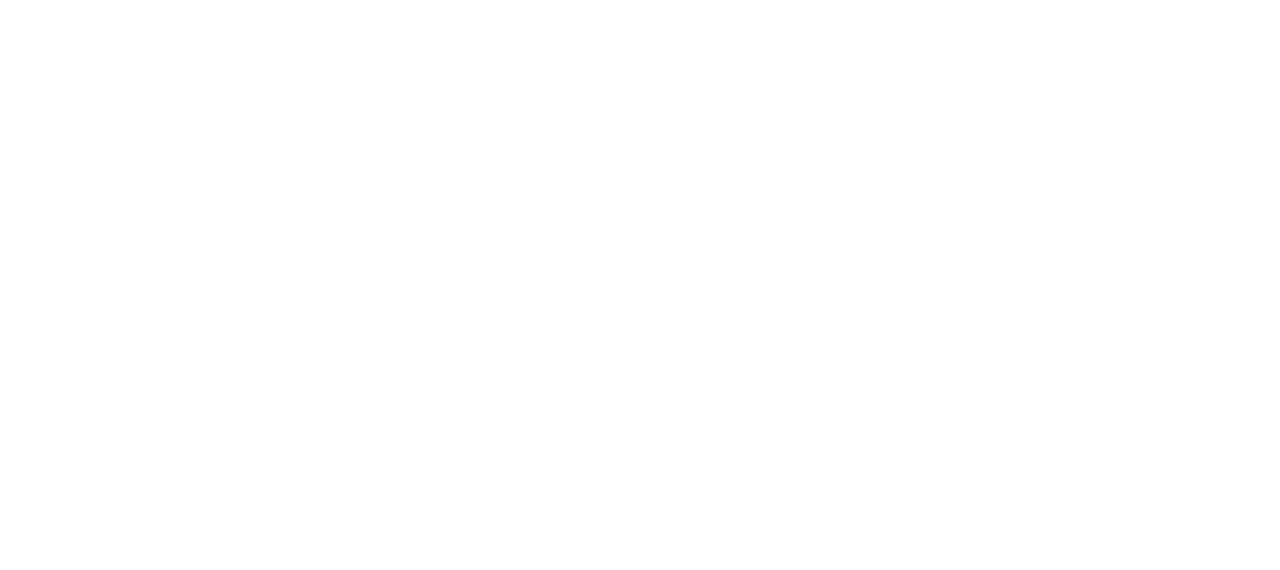
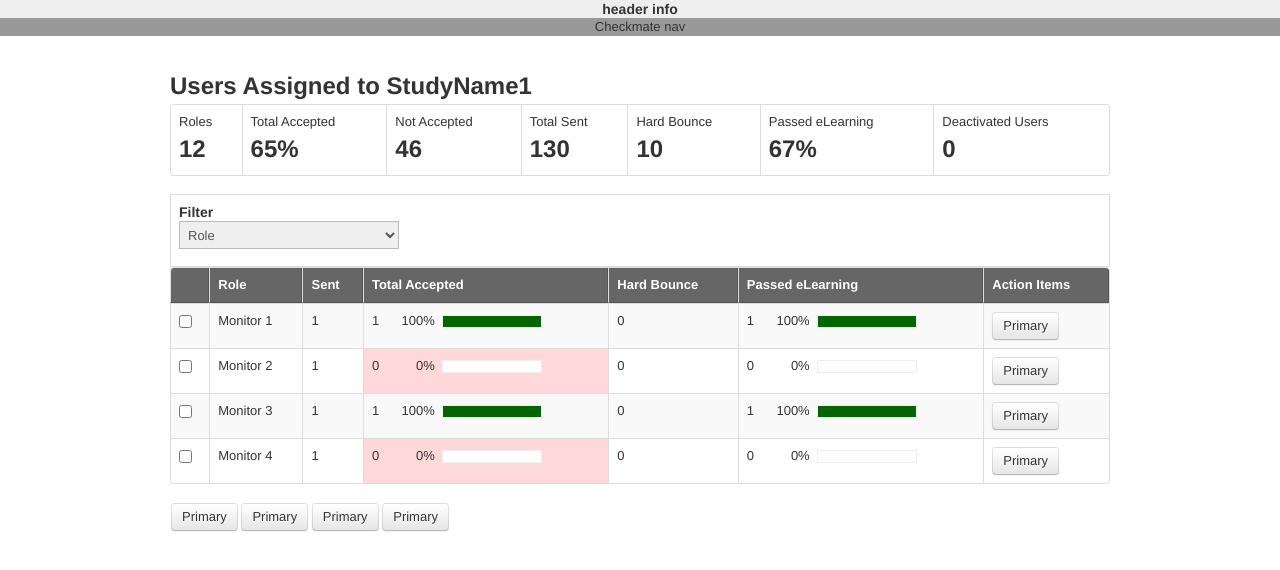
Before and after one commit to jrugilio/ui_boilerplate, a plain HTML site: page index.html in a window 1280 px wide. Drawn offline with Linux system fonts and the light colour scheme.

Commit message:
started the base html and css

```diff
--- /dev/null
+++ b/_index.html
@@ -0,0 +1,37 @@
+<!doctype html>
+<!-- paulirish.com/2008/conditional-stylesheets-vs-css-hacks-answer-neither/ -->
+<!--[if lt IE 7]> <html class="no-js lt-ie9 lt-ie8 lt-ie7" lang="en"> <![endif]-->
+<!--[if IE 7]>    <html class="no-js lt-ie9 lt-ie8" lang="en"> <![endif]-->
+<!--[if IE 8]>    <html class="no-js lt-ie9" lang="en"> <![endif]-->
+<!-- Consider adding a manifest.appcache: h5bp.com/d/Offline -->
+<!--[if gt IE 8]><!--> <html class="no-js" lang="en"> <!--<![endif]-->
+<head>
+	<meta charset="UTF-8">
+	<meta http-equiv="X-UA-Compatible" content="IE=edge,chrome=1">
+
+	<title>UI Prototype</title>
+
+	<meta name="description" content="">
+	<meta name="viewport" content="width=device-width">
+
+	<!-- STYLESHEETS HERE -->
+	<link rel="stylesheet" href="css/bootstrap.css">
+	<link rel="stylesheet" href="css/application.css">
+
+	<!-- NO OTHER JAVSCRIPT IN THE HEAD -->
+	<script src="js/modernizr.js"></script>
+
+</head>
+<body>
+<!-- SITE CONTENT -->
+
+
+<!-- END SITE CONTENT -->
+
+<!-- ALL SITE JAVSCRIPT BELOW THIS LINE -->
+<script src="js/jquery.js"></script>
+<script src="js/bootstrap.js"></script>
+<script src="js/application.js"></script>
+
+</body>
+</html>
--- a/css/application.css
+++ b/css/application.css
@@ -0,0 +1,38 @@
+header {
+	text-align: center;
+	width: 100%;
+	background: #eee;
+}
+
+#checkmate-nav {
+	text-align: center;
+	width: 100%;
+	background: #999;
+	margin-bottom: 32px;
+}
+#filter {
+	border:1px solid #ddd;
+	padding: 8px;
+}
+
+
+thead {
+	background-color: #666;
+	color: #fff;
+	border: none !important;
+}
+
+thead th {
+	border: 1px solid #555;
+}
+
+.pink {
+background-color:#ffd9d9;
+}
+
+span.percents {
+	text-align: right;
+	width: 4em;
+	margin-right: 4px;
+	display: inline-block;
+}
--- a/index.html
+++ b/index.html
@@ -4,13 +4,13 @@
 <!--[if IE 7]>    <html class="no-js lt-ie9 lt-ie8" lang="en"> <![endif]-->
 <!--[if IE 8]>    <html class="no-js lt-ie9" lang="en"> <![endif]-->
 <!-- Consider adding a manifest.appcache: h5bp.com/d/Offline -->
-<!--[if gt IE 8]><!--> <html class="no-js" lang="en"> <!--<![endif]-->
+<!--[if gt IE 8]><!-->
+<html class="no-js" lang="en">
+<!--<![endif]-->
 <head>
 <meta charset="UTF-8">
 <meta http-equiv="X-UA-Compatible" content="IE=edge,chrome=1">
-
 <title>UI Prototype</title>
-
 <meta name="description" content="">
 <meta name="viewport" content="width=device-width">
 
@@ -20,18 +20,116 @@
 
 <!-- NO OTHER JAVSCRIPT IN THE HEAD -->
 <script src="js/modernizr.js"></script>
-
 </head>
 <body>
 <!-- SITE CONTENT -->
 
+<header id="header"><h4>header info</h4> </header>
+<nav id="checkmate-nav">Checkmate nav</nav>
 
+
+<div class="container">
+<h2>Users Assigned to StudyName1</h2>
+
+<!-- FAT HEADER -->
+<table class="table table-bordered">
+  <tr>
+  <td>Roles <br> <h2>12</h2></td>
+  <td>Total Accepted<br> <h2>65%</h2></td>
+  <td>Not Accepted<br> <h2>46</h2></td>
+  <td>Total Sent<br> <h2>130</h2></td>
+  <td>Hard Bounce<br> <h2>10</h2></td>
+  <td>Passed eLearning<br> <h2>67%</h2></td>
+  <td>Deactivated Users<br> <h2>0</h2></td>
+</tr>
+</table>
+
+<div id="filter">
+  <h4>Filter</h4>
+  <div class="input">
+        <select>
+            <option>Role</option>
+            <option>Site</option>
+            <option>Authorized by</option>
+            <option>Depot</option>
+            <option>Team</option>
+        </select>
+      </div>
+</div>
+
+<table class="table table-striped table-bordered">
+  <thead>
+    <tr>
+      <th></th>
+      <th>Role</th>
+      <th>Sent</th>
+      <th>Total Accepted</th>
+      <th>Hard Bounce</th>
+      <th>Passed eLearning</th>
+      <th>Action Items</th>
+    </tr>
+  </thead>
+
+  <tbody>
+    <tr>
+      <td><input type="checkbox"/></td>
+      <td>Monitor 1</td>
+      <td>1 </td>
+      <td>1 <span class="percents">100%</span> <img src="images/green_bar.png"></td>
+      <td>0</td>
+      <td>1  <span class="percents">100%</span> <img src="images/green_bar.png"></td>
+      <td><button class="btn primary">Primary</button></td>
+    </tr>
+
+    <tr>
+      <td><input type="checkbox" /></td>
+      <td>Monitor 2</td>
+      <td>1</td>
+      <td class="pink">0 <span class="percents">0%</span> <img src="images/white_bar.png"></td>
+      <td>0</td>
+      <td>0 <span class="percents">0%</span>  <img src="images/white_bar.png"></td>
+      <td><button class="btn primary">Primary</button></td>
+    </tr>
+
+    <tr>
+      <td><input type="checkbox"/></td>
+      <td>Monitor 3</td>
+      <td>1 </td>
+      <td>1 <span class="percents">100%</span> <img src="images/green_bar.png"></td>
+      <td>0</td>
+      <td>1 <span class="percents">100%</span> <img src="images/green_bar.png"></td>
+      <td><button class="btn primary">Primary</button></td>
+    </tr>
+
+     <tr>
+      <td><input type="checkbox"/></td>
+      <td>Monitor 4</td>
+      <td>1 </td>
+      <td class="pink">0 <span class="percents">0%</span>  <img src="images/white_bar.png"></td>
+      <td>0</td>
+      <td>0 <span class="percents">0%</span> <img src="images/white_bar.png"></td>
+      <td><button class="btn primary">Primary</button></td>
+    </tr>
+  </tbody>
+</table>
+
+<table>
+    <tr>
+       <td>
+       <button class="btn primary">Primary</button>
+       <button class="btn primary">Primary</button>
+       <button class="btn primary">Primary</button>
+       <button class="btn primary">Primary</button>
+       </td>
+    </tr>
+</table>
+
+</div>
 <!-- END SITE CONTENT -->
 
 <!-- ALL SITE JAVSCRIPT BELOW THIS LINE -->
 <script src="js/jquery.js"></script>
 <script src="js/bootstrap.js"></script>
 <script src="js/application.js"></script>
-
 </body>
 </html>
```
Also changed, not shown: images/green_bar.png (added), images/white_bar.png (added). Lines whose indentation alone changed are shown as unchanged.
